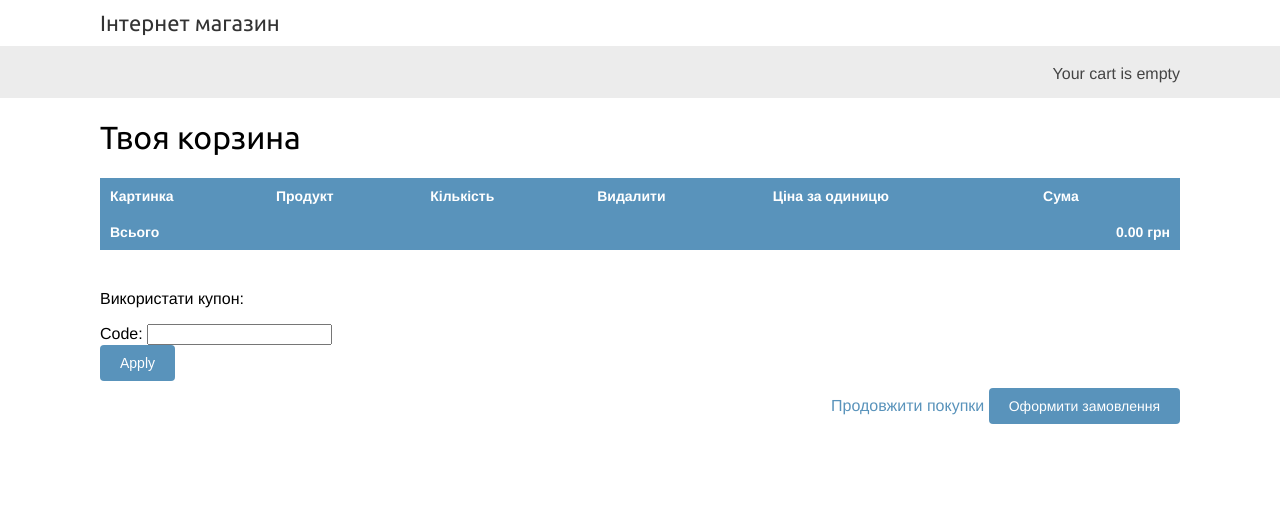
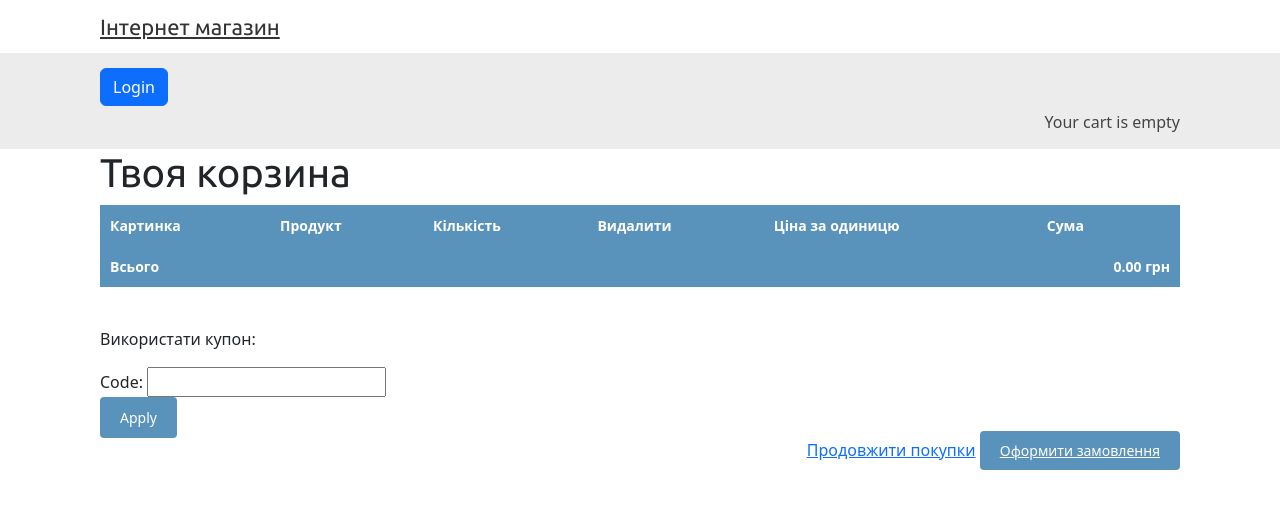
Before and after one commit to hruntov/electro_shop, a Django app: page /cart/ in a window 1280 px wide. Shown: the top 509 px of the page. Run offline with Django 5.2, Linux system fonts and the light colour scheme; parts of the project's set-up code (start-up, migrations or seed data) failed here and were passed over.

Commit message:
Add login and logout buttons to the base template

```diff
--- a/myshop/shop/templates/shop/base.html
+++ b/myshop/shop/templates/shop/base.html
@@ -5,12 +5,30 @@
         <meta charset='utf-8'>
         <title>{% block title %}Інтернет магазин{% endblock %}</title>
         <link rel='stylesheet' href='{% static "css/base.css" %}'>
+        <meta charset="UTF-8" />
+        <link
+        href="https://cdn.jsdelivr.net/npm/bootstrap@5.2.2/dist/css/bootstrap.min.css"
+        rel="stylesheet"
+        />
+        <link
+        rel="stylesheet"
+        href="https://stackpath.bootstrapcdn.com/font-awesome/4.7.0/css/font-awesome.min.css"
+        />
+        <meta name="viewport" content="width=device-width, initial-scale=1.0" />
     </head>
     <body>
         <div id='header'>
             <a href="/" class="logo">Інтернет магазин</a>
         </div>
         <div id='subheader'>
+            <div>
+                {% if user.is_authenticated %}
+                <h3>Welcome <a href="#">{{ user.username }}</a></h3>
+                    <br /><br />
+                {% else %}
+                    <a href="{% url 'account_login' %}" class="btn btn-primary">Login</a>
+                {% endif %}
+            </div>
             <div class='cart'>
                 {% with total_items=cart|length %}
                     {% if total_items > 0 %}
```
